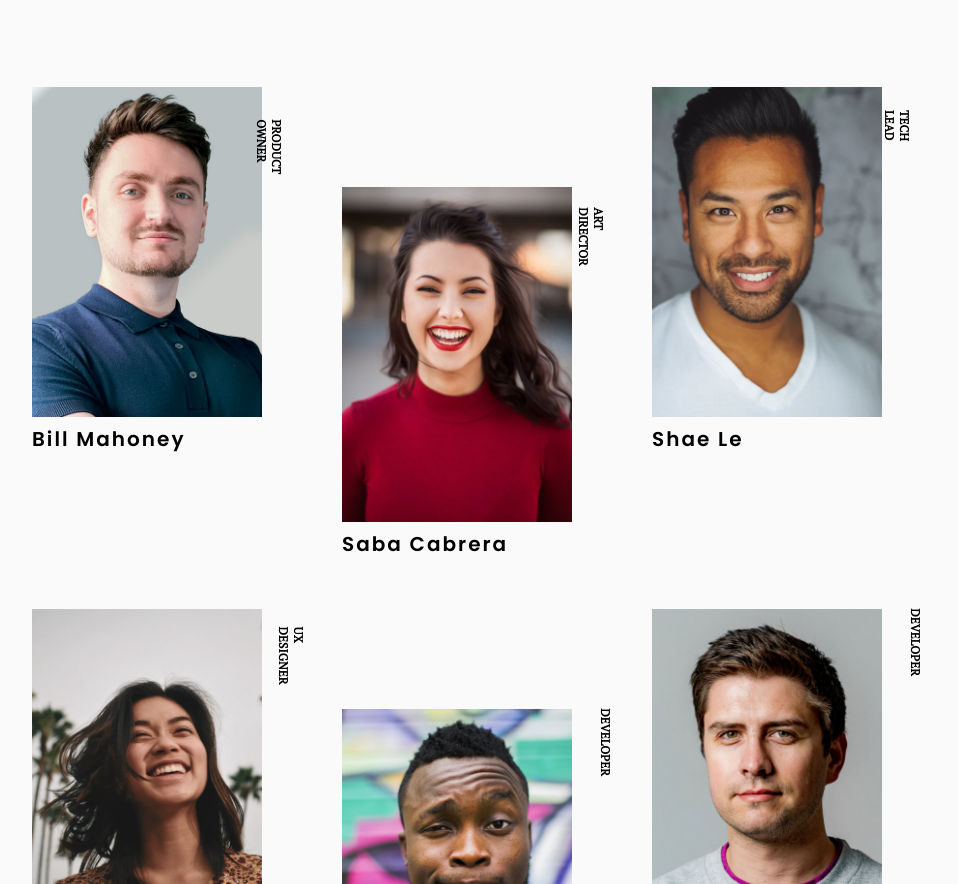
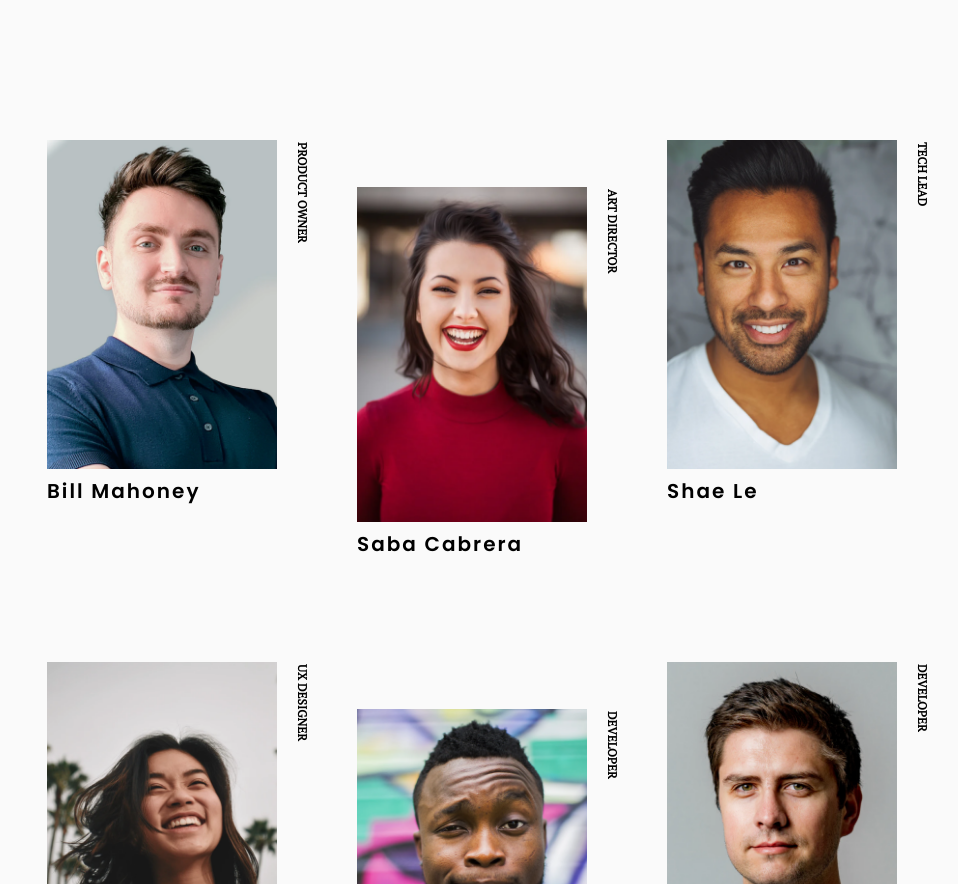
Before and after one commit to mdnasimtalukdar/DevChallenge2, a plain HTML site: page index.html in a window 1280 px wide. Shown: the part 221-1105 px from the top of the page, without its empty margins (168-1126 px from the left). Drawn offline with Linux system fonts and the light colour scheme.

Commit message:
Now it is full mobile responsive

```diff
--- a/CSS/style.css
+++ b/CSS/style.css
@@ -26,28 +26,9 @@ h4 {
     font-weight: 600;
     color: #000;
     position: absolute;
-    top: 4.5rem;
-    left: 21rem;
-}
-.pera5 {
-    top: 2.6rem;
-    left: 23rem;
-}
-.pera4 {
-    top: 2.6rem;
-    left: 23rem;
-}
-.pera3 {
-    top: 3.2rem;
-    left: 23rem;
-}
-.pera2 {
-    top: 2.4rem;
-    left: 23rem;
-}
-.pera1 {
-    top: 3.5rem;
-    left: 22rem;
+    top: 5rem;
+    left: 20rem;
+    width: 11rem;
 }
 body {
     background: #FAFAFA;
@@ -71,6 +52,7 @@ body {
     font-weight: 700;
     font-family: 'PT Serif', serif;
     letter-spacing: -1.62px;
+    margin-left: 4rem;
 }
 .team__container__header__content .right__content h3 {
     font-size: 1.8rem;
@@ -92,10 +74,12 @@ body {
 .team__members {
     display: grid;
     grid-template-columns: repeat(3, 1fr);
+    justify-items: center;
+    align-items: center;
     gap: 5rem;
 }
 .image {
-    width: 23rem;
+    max-width: 23rem;
 }
 .image img {
     width: 100%;
@@ -106,3 +90,35 @@ body {
     letter-spacing: .2rem;
     margin-top: .5rem;
 }
+
+/* === This part of code is for responsive === */
+
+@media screen and (max-width: 576px) {
+    .container {
+        padding: 3rem;
+    }
+    .mt {
+        margin-top: 0;
+    }
+    .team__container__header__content {
+        flex-direction: column;
+    }
+    .team__members {
+        grid-template-columns: repeat(2, 1fr);
+        gap: 5rem;
+    }
+
+    h4{
+        display: none;
+    }
+    .team__container__header__content .left__content h1 {
+        margin-bottom: 5rem;
+        margin-left: 0rem;
+    }
+    .team__container__header__content .right__content {
+        max-width: 23rem;
+    }
+    .team__member h3{
+        font-size: 1.6rem;
+    }
+}
--- a/index.html
+++ b/index.html
@@ -30,35 +30,35 @@
                 <div class="team__member mt">
                     <div class="member__content">
                         <div class="image"><img src="./Image/photo2.png" alt=""></div>
-                        <h4 class="pera1">Art director</h4>
+                        <h4>Art director</h4>
                     </div>
                     <h3>Saba Cabrera</h3>
                 </div>
                 <div class="team__member">
                     <div class="member__content">
                         <div class="image"><img src="./Image/photo3.png" alt=""></div>
-                        <h4 class="pera2">Tech Lead</h4>
+                        <h4>Tech Lead</h4>
                     </div>
                     <h3>Shae Le</h3>
                 </div>
                 <div class="team__member">
                     <div class="member__content">
                         <div class="image"><img src="./Image/photo4.png" alt=""></div>
-                        <h4 class="pera3">UX Designer</h4>
+                        <h4>UX Designer</h4>
                     </div>
                     <h3>Skylah Lu</h3>
                 </div>
                 <div class="team__member mt">
                     <div class="member__content">
                         <div class="image"><img src="./Image/photo5.png" alt=""></div>
-                        <h4 class="pera4">Developer</h4>
+                        <h4>Developer</h4>
                     </div>
                     <h3>Griff Richards</h3>
                 </div>
                 <div class="team__member">
                     <div class="member__content">
                         <div class="image"><img src="./Image/photo6.png" alt=""></div>
-                        <h4 class="pera5">Developer</h4>
+                        <h4>Developer</h4>
                     </div>
                     <h3>Stan John</h3>
                 </div>
```
